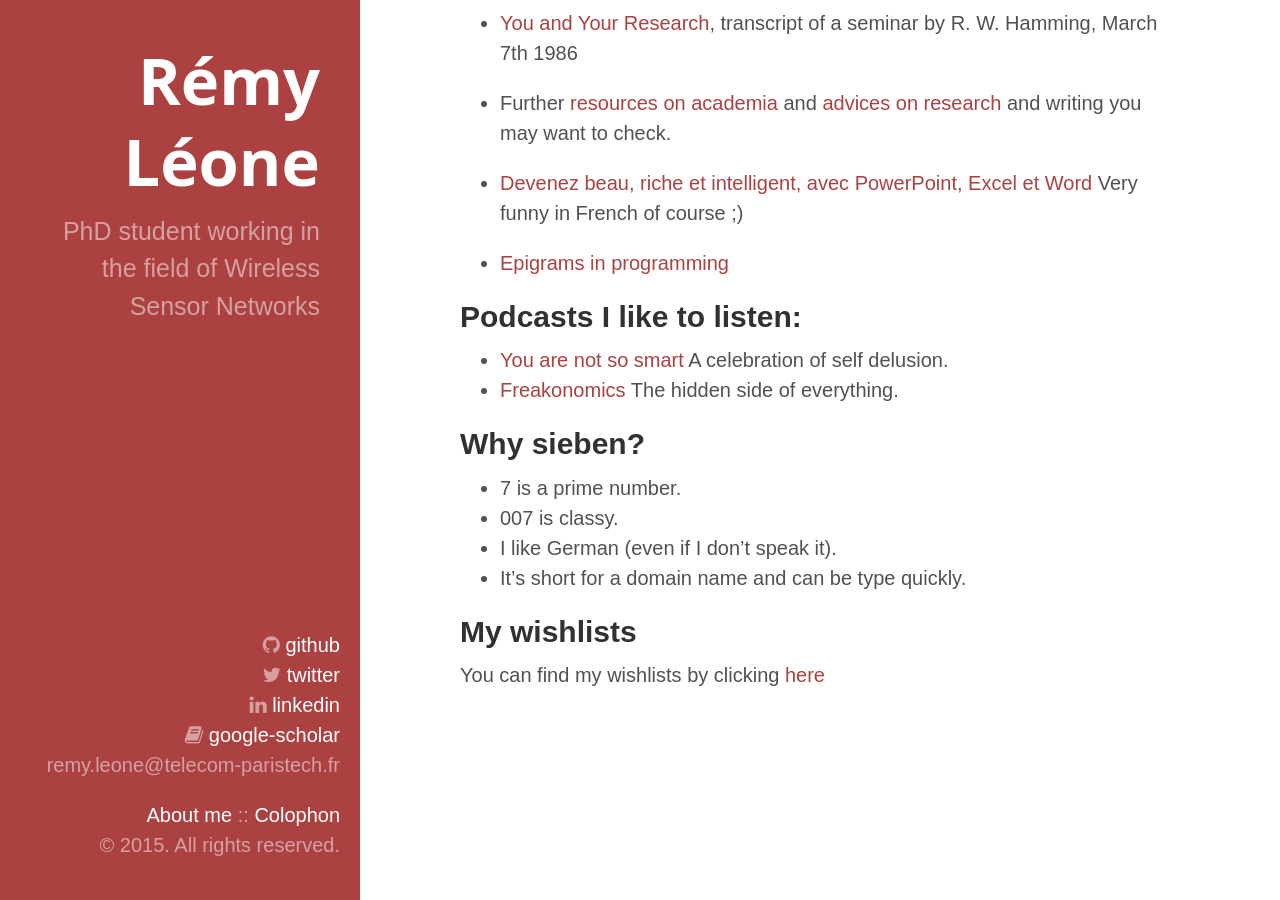
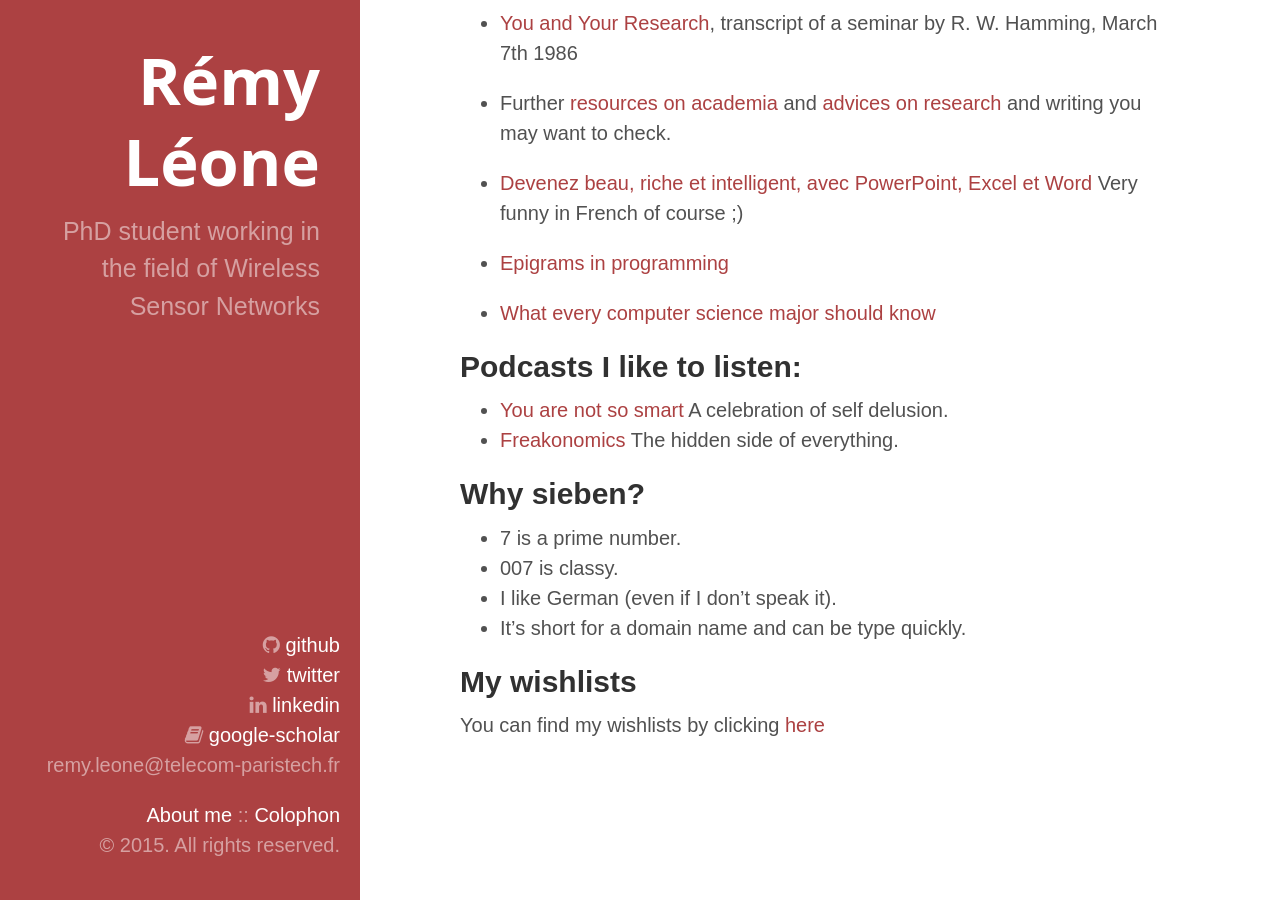
Before and after one commit to remyleone/remyleone.github.io, a Jekyll site: the page built from about.markdown, in a window 1280 px wide and 900 px high, scrolled down 1685 px. Built offline with Jekyll 4.4.1, drawn with Linux system fonts in a browser that asks for light colours; nearby versions of some CDN libraries.

Commit message:
Update about.markdown

```diff
--- a/about.markdown
+++ b/about.markdown
@@ -68,6 +68,8 @@ and writing you may want to check.
 
 - [Epigrams in programming](http://www.cs.yale.edu/homes/perlis-alan/quotes.html)
 
+- [What every computer science major should know](http://matt.might.net/articles/what-cs-majors-should-know/)
+
 Podcasts I like to listen:
 --------------------------
 
```
